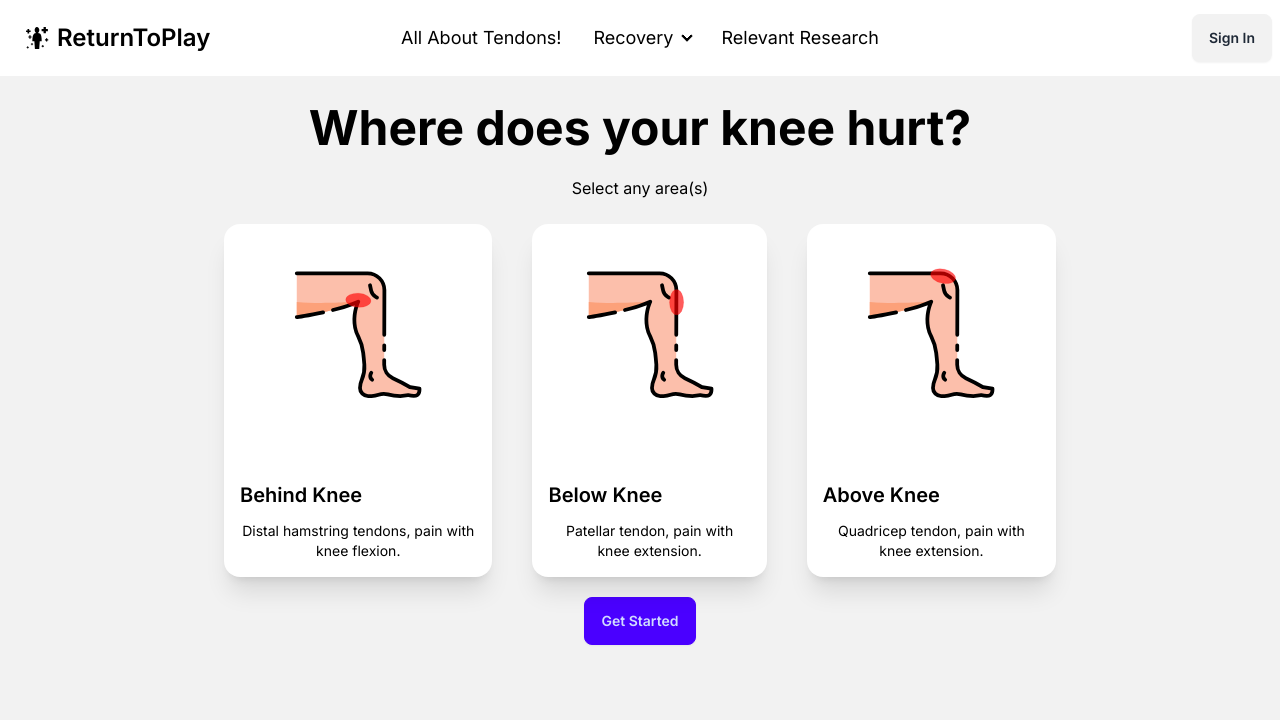
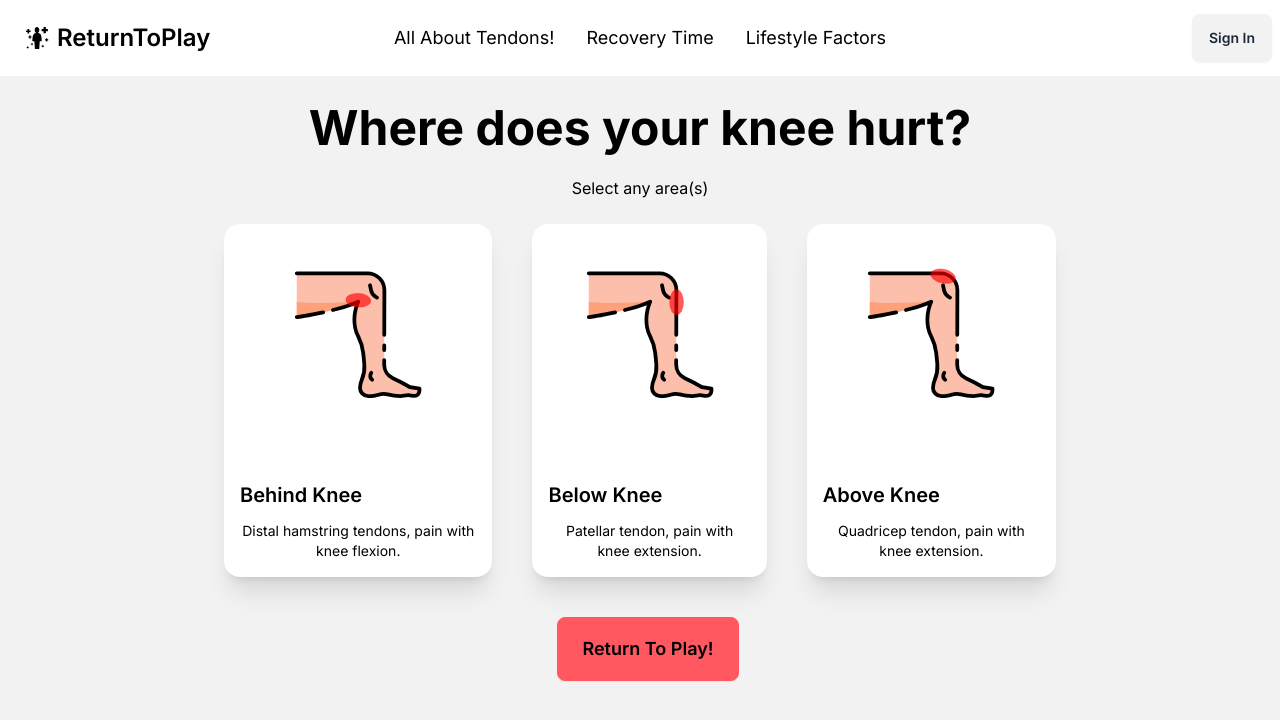
Before and after one commit to jcmigaly/knee-rehab, a Next.js app: page / in a window 1280 px wide. Shown: the top 720 px of the page. Built offline with nearby package versions, Linux system fonts and the light colour scheme.

Commit message:
Homepage done

```diff
--- a/app/NavBar.tsx
+++ b/app/NavBar.tsx
@@ -57,20 +57,10 @@ const NavBar = () => {
             <Link href={""}>All About Tendons!</Link>
           </li>
           <li>
-            <details>
-              <summary>Recovery</summary>
-              <ul className="p-2">
-                <li>
-                  <Link href={""}>Time</Link>
-                </li>
-                <li>
-                  <Link href={""}>Supplementation</Link>
-                </li>
-              </ul>
-            </details>
+            <Link href={""}>Recovery Time</Link>
           </li>
           <li>
-            <Link href={""}>Relevant Research</Link>
+            <Link href={""}>Lifestyle Factors</Link>
           </li>
         </ul>
       </div>
--- a/app/page.tsx
+++ b/app/page.tsx
@@ -1,16 +1,12 @@
 "use client";
 import Card from "./Card";
-import Image from "next/image";
-// import Hamstring from "./assets/hamstring.svg";
-// import Patellar from "./assets/hamstring.svg";
-// import Quad from "./assets/hamstring.svg";
 
 export default function Home() {
   return (
     <>
       <div className="hero bg-base-200 min-h-screen items-start">
         <div className="hero-content text-center mt-3 space-x-6 w-full">
-          <div className="w-8/12">
+          <div className="w-8/12 flex flex-col">
             <h1 className="text-5xl font-bold">Where does your knee hurt?</h1>
             <p className="py-6">Select any area(s)</p>
             <div className="grid grid-cols-1 gap-y-10 sm:flex max-w-full justify-around gap-10">
@@ -36,7 +32,9 @@ export default function Home() {
                 onSelect={(id: string, isSelected: boolean) => console.log(id)}
               />
             </div>
-            <button className="btn btn-primary mt-5">Get Started</button>
+            <button className="btn btn-primary btn-lg btn-error mt-10 self-center sm:translate-x-2">
+              Return To Play!
+            </button>
           </div>
         </div>
       </div>
```
